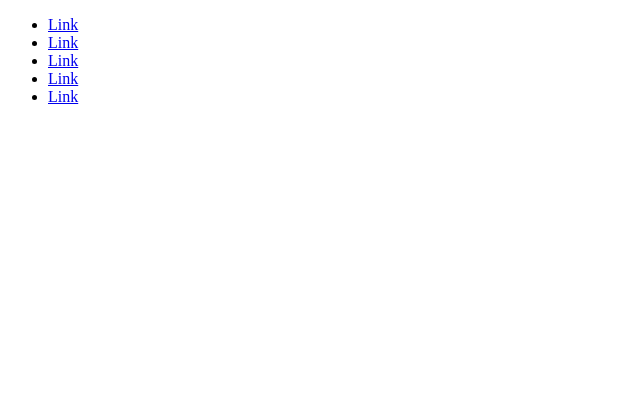
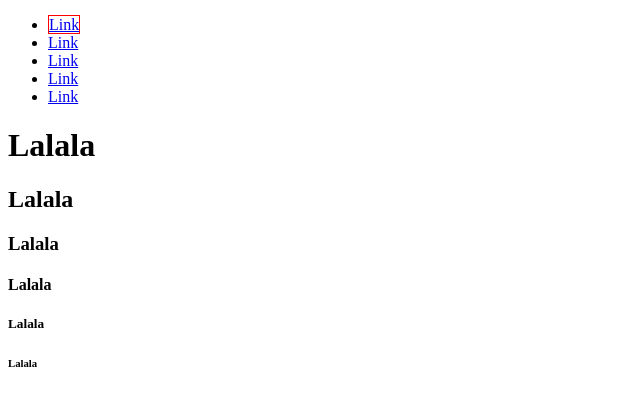
Before and after one commit to gnsgmlckdgk/CSS_MasterClass, a website: page index.html in a window 1280 px wide. Shown: the whole page, without its empty margins (0-640 px from the left). Drawn offline with Linux system fonts and the light colour scheme.

Commit message:
CSS4 Awesomeness - CSS Variables, @custom-selector

```diff
--- a/index.html
+++ b/index.html
@@ -20,5 +20,12 @@
 
     </nav>
 
+    <h1>Lalala</h1>
+    <h2>Lalala</h2>
+    <h3>Lalala</h3>
+    <h4>Lalala</h4>
+    <h5>Lalala</h5>
+    <h6>Lalala</h6>
+
   </body>
 </html>
--- a/style.css
+++ b/style.css
@@ -1,7 +1,13 @@
-/* li:matches(:nth-child(even), .target){
-  background-color: blue;
-} */
+:root {
+  --awesomeColor: 1px solid red;
+}
 
-/* li:not(.target) {
-  background-color: blue;
-} */
+li:first-child a {
+  border:var(--awesomeColor);
+}
+
+@custom-selector :--headers h1, h2, h3, h4, h5, h6;
+
+:--headers{
+  color: blue;
+}
```
Also changed, not shown: README.md.
